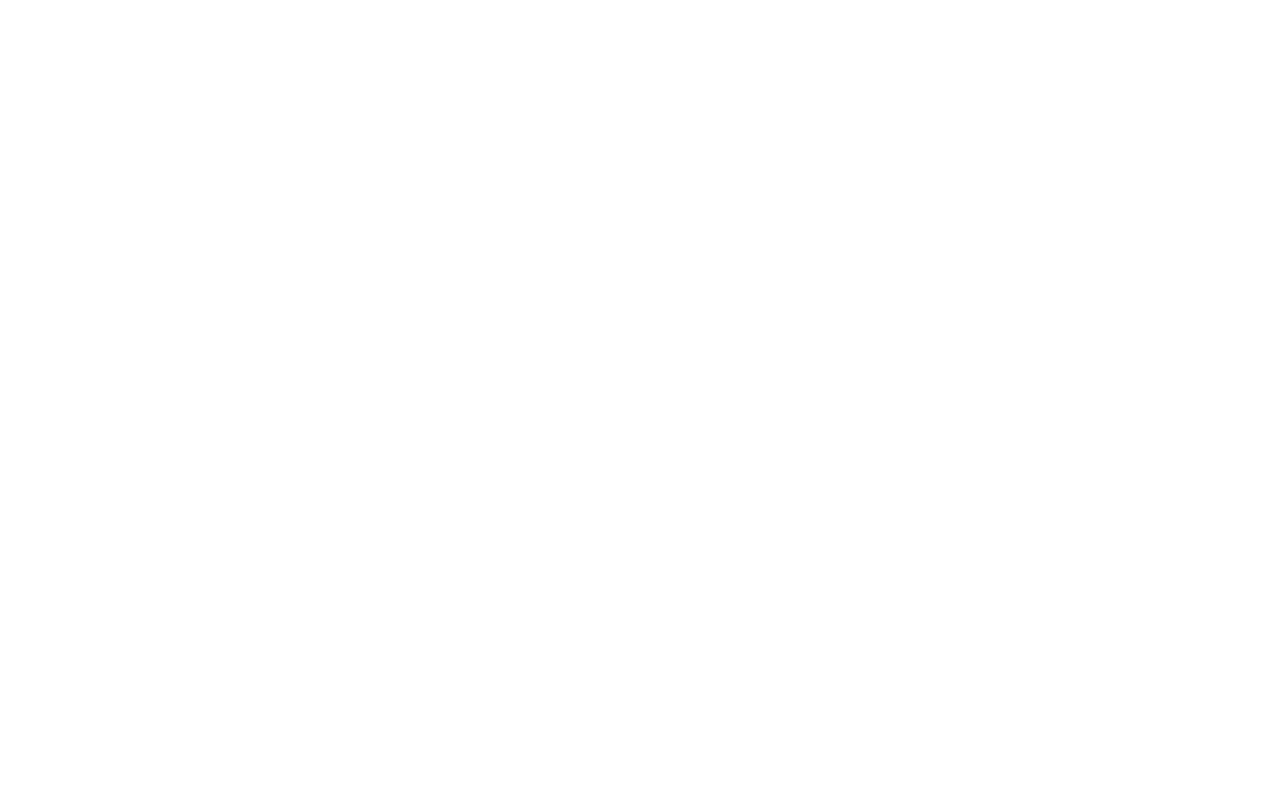
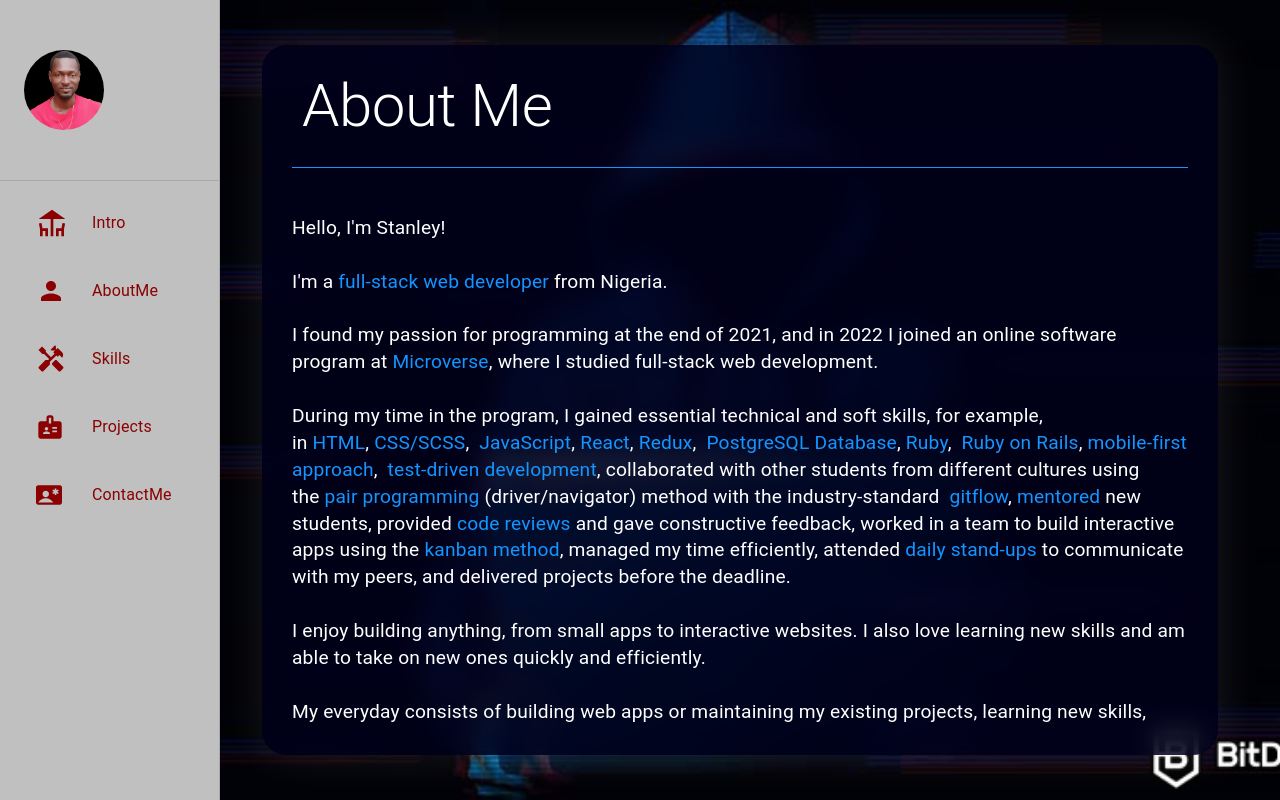
Before and after one commit to Stanleeeeee/My-Portfolio, a React (Create React App) app: page /about in a window 1280 px wide. Built offline with nearby package versions, Linux system fonts and the light colour scheme.

Commit message:
Add codes for app

```diff
--- a/src/App.js
+++ b/src/App.js
@@ -1,11 +1,16 @@
-
-import './App.css';
+import { Outlet } from 'react-router-dom';
+import { Box } from '@mui/material';
+import Navbar from './components/Navbar/Navbar';
+import { styles } from './styles/mainContainerStyles';
 
 function App() {
   return (
-    <div className="App">
-
-    </div>
+    <Box id="App">
+      <Navbar />
+      <Box sx={styles}>
+        <Outlet />
+      </Box>
+    </Box>
   );
 }
 
--- a/src/components/contents/pages/AboutMe.js
+++ b/src/components/contents/pages/AboutMe.js
@@ -11,18 +11,18 @@
       <br />
       <Box sx={styles.paraContainer}>
         <Typography sx={styles.p} variant="body1">
-          Hello, I`&apos;m Stanley!
+          Hello, I&apos;m Stanley!
           <br />
           <br />
-          I`&apos;m a
+          I&apos;m a&nbsp;
           <span>
-            full-stack web developer
+            full-stack web developer&nbsp;
           </span>
           from Nigeria.
           <br />
           <br />
           I found my passion for programming at the end of 2021, and in
-          2022 I joined an online software program at
+          2022 I joined an online software program at&nbsp;
           <span>
             Microverse
           </span>
@@ -31,46 +31,48 @@
           <br />
           <br />
           During my time in the program, I gained essential technical and soft
-          skills, for example, in
+          skills, for example, in&nbsp;
           <span>
             HTML
           </span>
-          ,
+          ,&nbsp;
           <span>
             CSS/SCSS
           </span>
-          ,
+          ,&nbsp;
           {' '}
           <span>
             JavaScript
           </span>
-          ,
+          ,&nbsp;
           <span>
             React
           </span>
-          ,
-          <span>Redux</span>
-          ,
+          ,&nbsp;
+          <span>
+            Redux
+          </span>
+          ,&nbsp;
           {' '}
           <span>PostgreSQL Database</span>
-          ,
+          ,&nbsp;
           <span>Ruby</span>
-          ,
+          ,&nbsp;
           {' '}
           <span>Ruby on Rails</span>
-          ,
+          ,&nbsp;
           <span>mobile-first approach</span>
-          ,
+          ,&nbsp;
           {' '}
           <span>test-driven development</span>
           , collaborated with other students
-          from different cultures using the
+          from different cultures using the&nbsp;
           <span>pair programming</span>
           {' '}
-          (driver/navigator) method with the industry-standard
+          (driver/navigator) method with the industry-standard&nbsp;
           {' '}
           <span>gitflow</span>
-          ,
+          ,&nbsp;
           <span>mentored</span>
           {' '}
           new students, provided
@@ -79,10 +81,10 @@
           {' '}
           and gave constructive feedback, worked in a
           team to build interactive apps using the
-          <span>kanban method</span>
+          <span>&nbsp;kanban method</span>
           ,
           managed my time efficiently, attended
-          <span>daily stand-ups</span>
+          <span>&nbsp;daily stand-ups</span>
           {' '}
           to
           communicate with my peers, and delivered projects before the deadline.
@@ -97,12 +99,12 @@
           {' '}
           My everyday consists of building web apps or maintaining my
           existing projects, learning new skills, reading documentation and
-          articles, solving problems and networking. Currently, I`&apos;m learning
+          articles, solving problems and networking. Currently, I&apos;m learning
           {' '}
           <span>NodeJS</span>
           {' '}
           and
-          <span>MongoDB</span>
+          <span>&nbsp;MongoDB</span>
           {' '}
           for the backend part and
           looking for my first web developer job where I can build amazing
--- a/src/components/contents/pages/Intro.js
+++ b/src/components/contents/pages/Intro.js
@@ -8,8 +8,11 @@
       <Typography sx={styles.h4} variant="h4">
         Hello! Welcome,
       </Typography>
+      <Typography sx={styles.h3} variant="h3">
+        I&apos;m
+      </Typography>
       <Typography sx={styles.h1} variant="h1">
-        I`&apos;m Ezeoke Stanley Ifeanyi
+        Ezeoke Stanley Ifeanyi
       </Typography>
       <Typography sx={styles.h3} variant="h3">
         Full-Stack Web Developer
--- a/src/index.js
+++ b/src/index.js
@@ -1,14 +1,33 @@
 import React from 'react';
-import ReactDOM from 'react-dom/client';
+import ReactDOM from 'react-dom';
 import './index.css';
+import {
+  BrowserRouter,
+  Routes,
+  Route,
+} from 'react-router-dom';
 import App from './App';
 import reportWebVitals from './reportWebVitals';
+import Intro from './components/contents/pages/Intro';
+import AboutMe from './components/contents/pages/AboutMe';
+import Skills from './components/contents/pages/skills/Skills';
+import ContactMe from './components/contents/pages/Contact';
+import Projects from './components/contents/pages/project/Projects';
 
-const root = ReactDOM.createRoot(document.getElementById('root'));
-root.render(
-  <React.StrictMode>
-    <App />
-  </React.StrictMode>
+ReactDOM.render(
+  <BrowserRouter>
+    <Routes>
+      <Route path="/" element={<App />}>
+        <Route path="/" element={<Intro />} />
+        <Route path="intro" element={<Intro />} />
+        <Route path="about" element={<AboutMe />} />
+        <Route path="skills" element={<Skills />} />
+        <Route path="contact" element={<ContactMe />} />
+        <Route path="projects" element={<Projects />} />
+      </Route>
+    </Routes>
+  </BrowserRouter>,
+  document.getElementById('root'),
 );
 
 // If you want to start measuring performance in your app, pass a function
--- a/src/reportWebVitals.js
+++ b/src/reportWebVitals.js
@@ -1,6 +1,8 @@
-const reportWebVitals = onPerfEntry => {
+const reportWebVitals = (onPerfEntry) => {
   if (onPerfEntry && onPerfEntry instanceof Function) {
-    import('web-vitals').then(({ getCLS, getFID, getFCP, getLCP, getTTFB }) => {
+    import('web-vitals').then(({
+      getCLS, getFID, getFCP, getLCP, getTTFB,
+    }) => {
       getCLS(onPerfEntry);
       getFID(onPerfEntry);
       getFCP(onPerfEntry);
--- a/src/styles/sidebarStyles.js
+++ b/src/styles/sidebarStyles.js
@@ -10,14 +10,14 @@
       color: 'rgba(255, 255, 255, 0.7)',
     },
     '& .Mui-selected': {
-      color: 'red',
+      color: '#8b0000',
     },
   },
 
   icon: {
-    color: '#8B0000',
+    color: '#8b0000',
     fontWeight: '700',
-    fontSize: '200px',
+    fontSize: '2.6rem',
     minWidth: 'unset',
   },
   listItem: {
@@ -27,12 +27,12 @@
     '@media (max-height: 900px)': {
       marginBottom: '0',
     },
-    '&:hover': { background: '#4169E1' },
+    '&:hover': { background: '#4169e1' },
   },
 
   listItemButton: {
     display: 'flex',
-    color: '#8B0000',
+    color: '#8b0000',
     justifyContent: 'space-between',
     '@media (max-width: 600px)': {
       justifyContent: 'center',
@@ -59,9 +59,4 @@
     display: { lg: 'none' },
     position: 'fixed',
   },
-
-  menuIcon: {
-    color: '#fff',
-    fontSize: '35px',
-  },
 };
```
Also changed, not shown: 1 other file (tests, documents, lock files or other folders).
